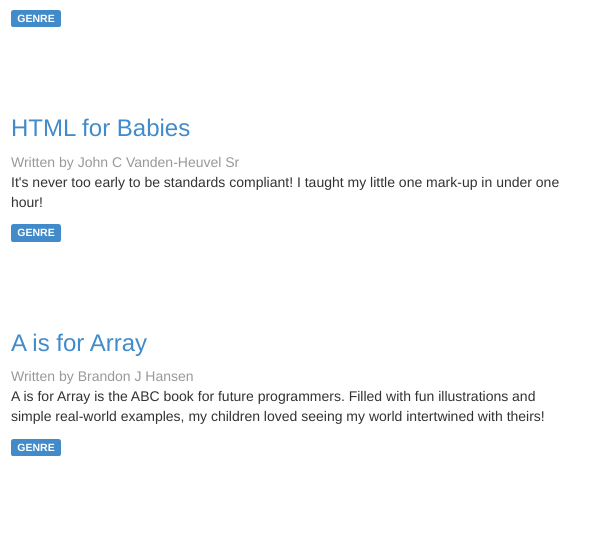
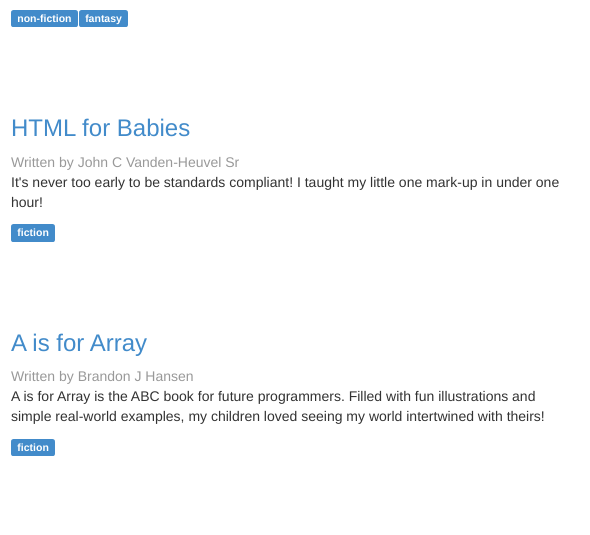
Before and after one commit to fredantell/angular-souptobits, a website: page app/index.html in a window 1280 px wide. Shown: the part 265-800 px from the top of the page, 254-844 px from the left. Drawn offline with nearby package versions, Linux system fonts and the light colour scheme; some packages are replaced by stand-ins of ours.

Commit message:
Add ng-repeat to genres on book display

```diff
--- a/app/partials/app.html
+++ b/app/partials/app.html
@@ -29,8 +29,8 @@
 
 <!--                <book-genres genres="book.genres"></book-genres>-->
                 <ul class="list-unstyled">
-                    <li>
-                        <span class="label label-primary">GENRE</span>
+                    <li ng-repeat="(genre, state) in book.genres" ng-show="state">
+                        <span class="label label-primary">{{genre}}</span>
                     </li>
                 </ul>
 
```
